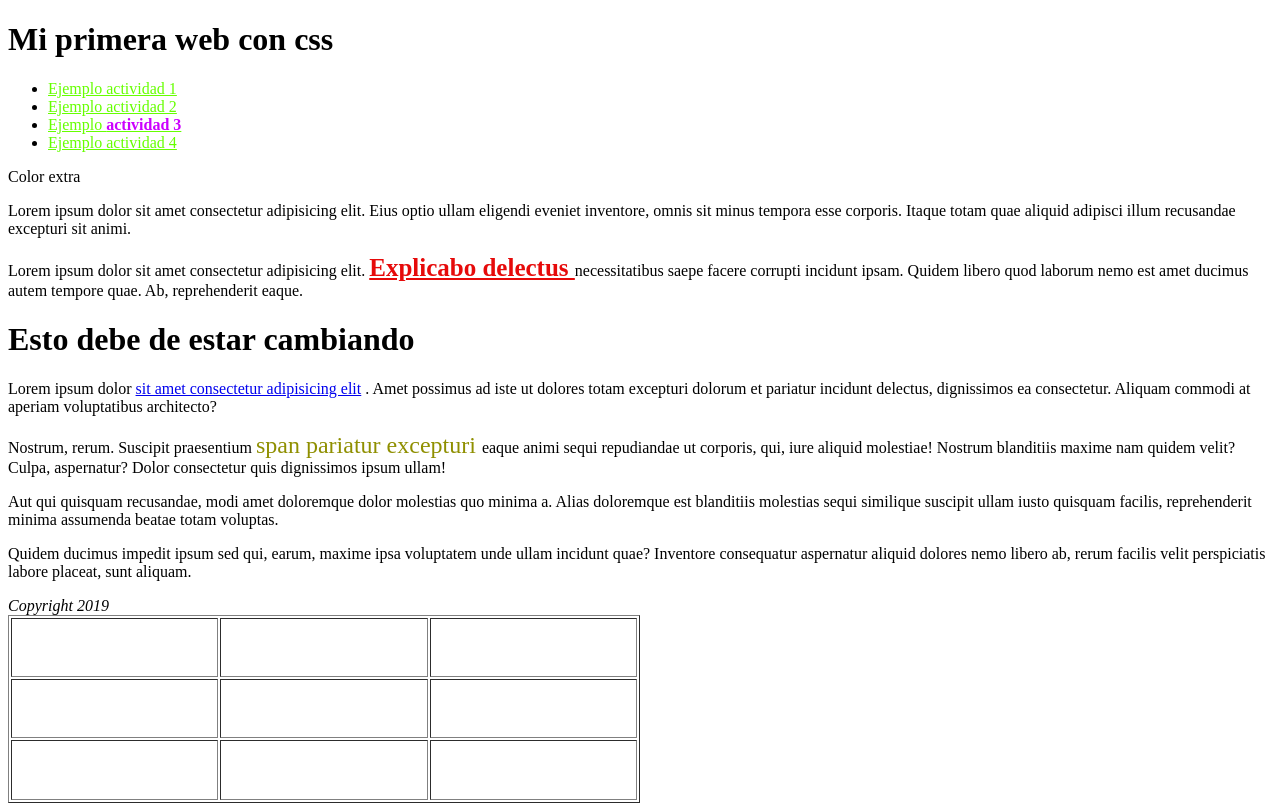
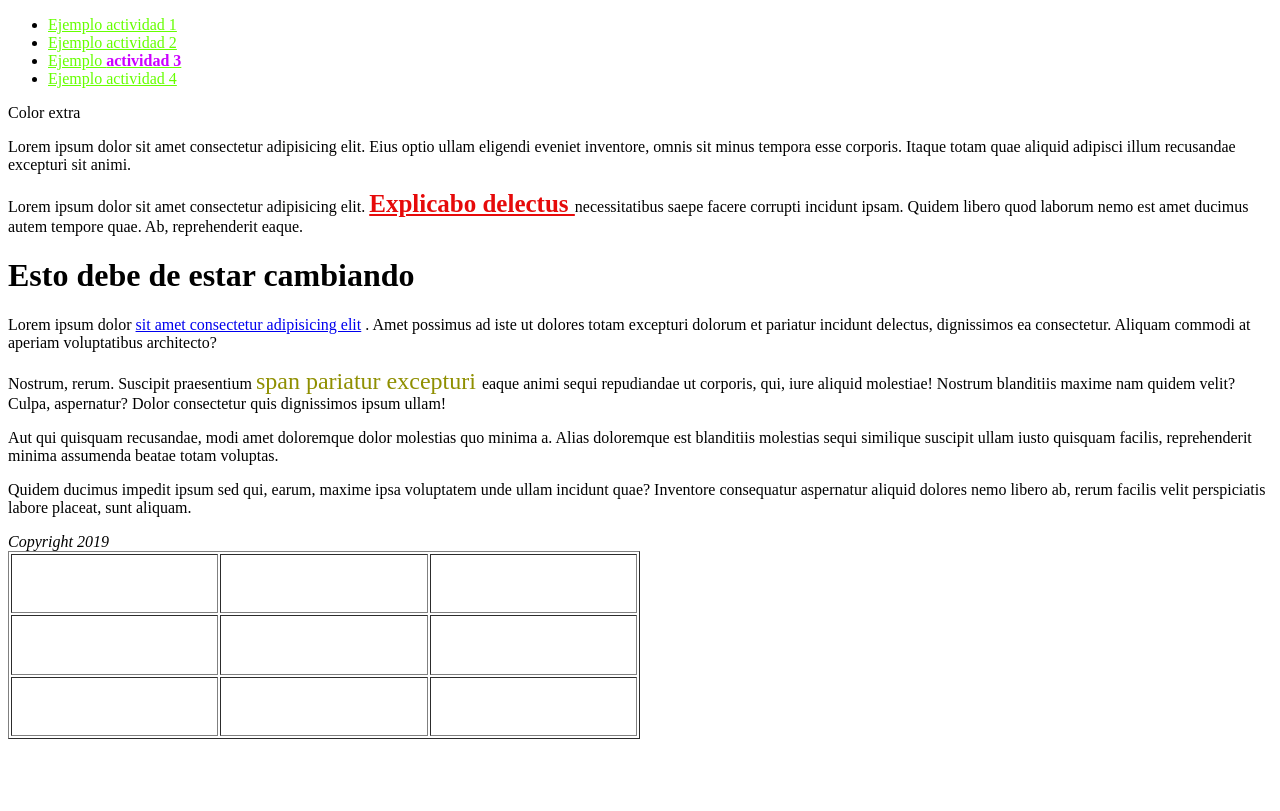
Before and after one commit to beremonth/Curso-CSS, a plain HTML site: page index.html in a window 1280 px wide. Drawn offline with Linux system fonts and the light colour scheme.

Commit message:
Quite titulos viejos de la pagina

```diff
--- a/index.html
+++ b/index.html
@@ -12,8 +12,6 @@
 </head>
 
 <body>
-   <h1>Mi primera web con css</h1>
-
    <ul>
       <li><a href="">Ejemplo actividad 1</a></li>
       <li><a href="">Ejemplo actividad 2</a></li>
```
